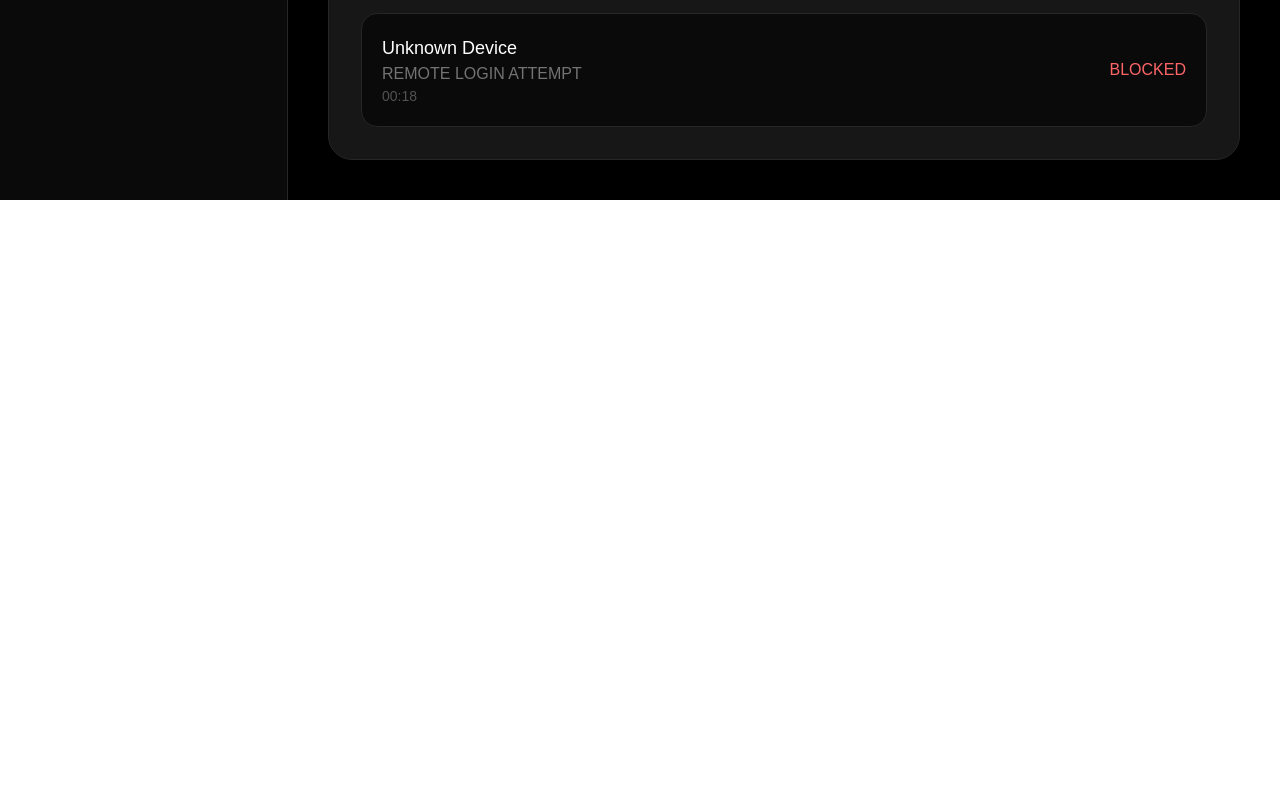
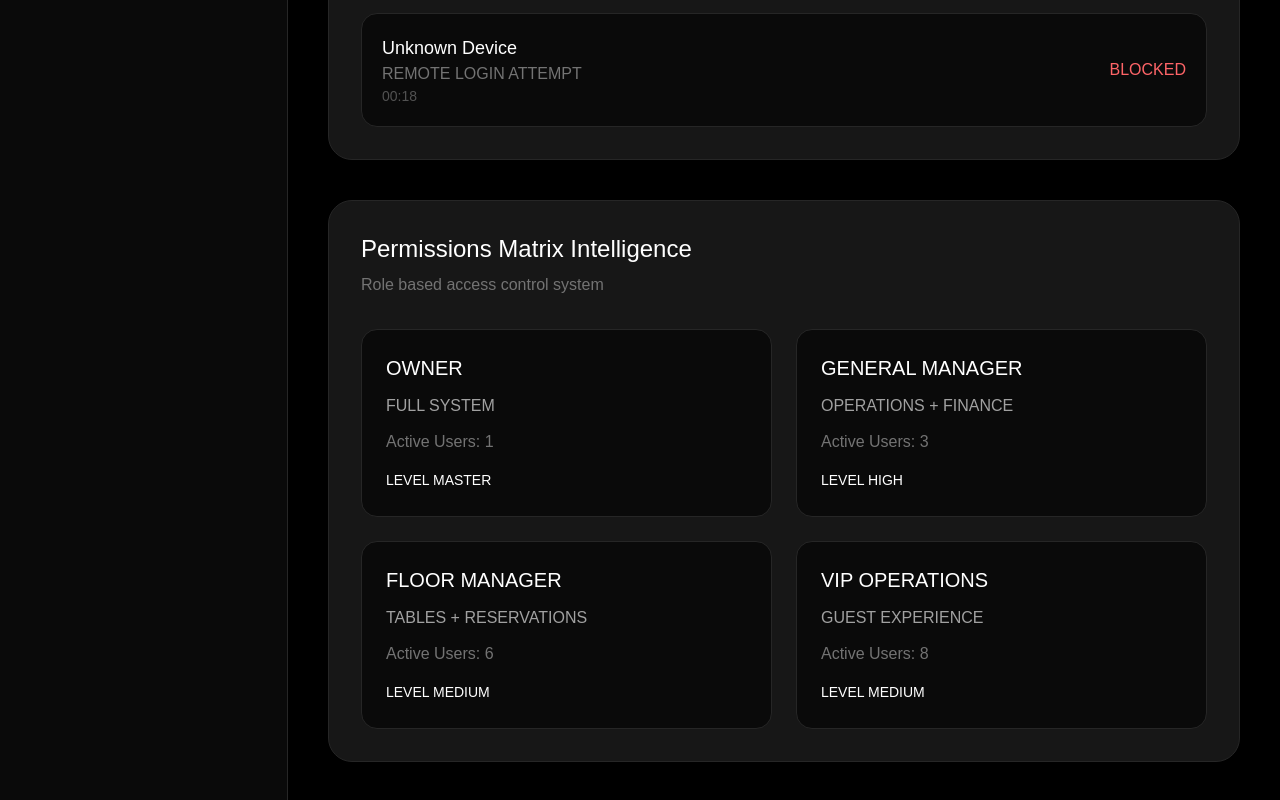
Before and after one commit to davieszarza1-ai/Luxury-Venue-OS, a Next.js app in the folder apps/lvos-web/: page / in a window 1280 px wide. Shown: the part 5833-6633 px from the top of the page. Before the commit the page ends 6033 px from the top, so only its background shows below. Built offline with nearby package versions, Linux system fonts and the light colour scheme.

Commit message:
Add permissions matrix intelligence

```diff
--- a/apps/lvos-web/src/app/page.tsx
+++ b/apps/lvos-web/src/app/page.tsx
@@ -16,6 +16,8 @@ import UserManagement from "@/components/auth/UserManagement";
 import SecurityMonitoring from "@/components/security/SecurityMonitoring";
 
 import AccessLogs from "@/components/security/AccessLogs";
+
+import PermissionsMatrix from "@/components/security/PermissionsMatrix";
 
 import { getAnalytics } from "@/lib/api";
 
@@ -144,6 +146,8 @@ subtitle="Highest value guest"
 
 <AccessLogs />
 
+<PermissionsMatrix />
+
 </CommandShell>
 
 )
--- /dev/null
+++ b/apps/lvos-web/src/components/security/PermissionsMatrix.tsx
@@ -0,0 +1,155 @@
+export default function PermissionsMatrix(){
+
+const roles = [
+
+{
+role:"OWNER",
+access:"FULL SYSTEM",
+users:1,
+level:"MASTER"
+},
+
+{
+role:"GENERAL MANAGER",
+access:"OPERATIONS + FINANCE",
+users:3,
+level:"HIGH"
+},
+
+{
+role:"FLOOR MANAGER",
+access:"TABLES + RESERVATIONS",
+users:6,
+level:"MEDIUM"
+},
+
+{
+role:"VIP OPERATIONS",
+access:"GUEST EXPERIENCE",
+users:8,
+level:"MEDIUM"
+}
+
+];
+
+
+
+return (
+
+<section
+
+className="
+mt-10
+rounded-3xl
+bg-neutral-900
+border
+border-neutral-800
+p-8
+"
+
+>
+
+
+<h2 className="
+text-2xl
+">
+
+Permissions Matrix Intelligence
+
+</h2>
+
+
+<p className="
+text-neutral-500
+mt-2
+">
+
+Role based access control system
+
+</p>
+
+
+
+<div className="
+mt-8
+grid
+grid-cols-1
+md:grid-cols-2
+gap-6
+">
+
+
+{
+roles.map((item,index)=>(
+
+<div
+
+key={index}
+
+className="
+rounded-2xl
+bg-neutral-950
+border
+border-neutral-800
+p-6
+"
+
+>
+
+
+<h3 className="
+text-xl
+">
+
+{item.role}
+
+</h3>
+
+
+<p className="
+mt-3
+text-neutral-400
+">
+
+{item.access}
+
+</p>
+
+
+<p className="
+mt-3
+text-neutral-500
+">
+
+Active Users: {item.users}
+
+</p>
+
+
+<span className="
+inline-block
+mt-4
+text-sm
+">
+
+LEVEL {item.level}
+
+</span>
+
+
+</div>
+
+
+))
+
+}
+
+
+</div>
+
+
+</section>
+
+)
+
+}
```
